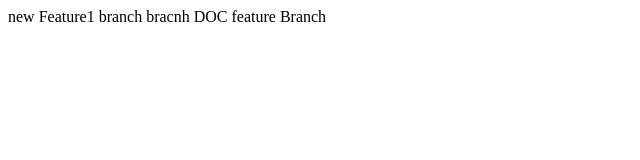
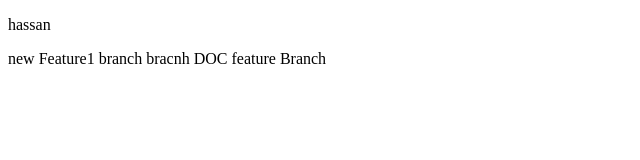
Before and after one commit to BDK57/Git_Course_2, a plain HTML site: page index.html in a window 1280 px wide. Shown: the whole page, without its empty margins (0-640 px from the left). Drawn offline with Linux system fonts and the light colour scheme.

Commit message:
new cnage

```diff
--- a/index.html
+++ b/index.html
@@ -6,6 +6,7 @@
     <title>Document</title>
 </head>
 <body>
+    <p>hassan</p>
     new Feature1 branch bracnh DOC feature Branch
 </body>
 </html>
```
